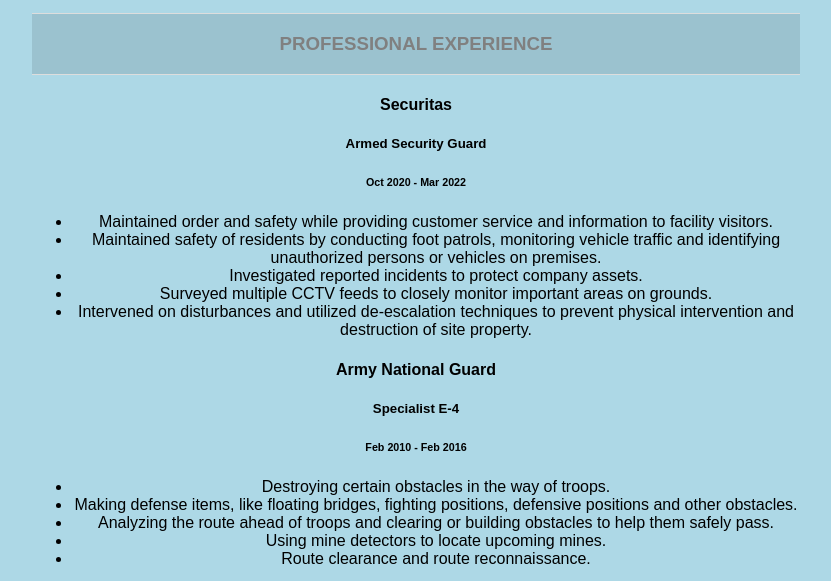
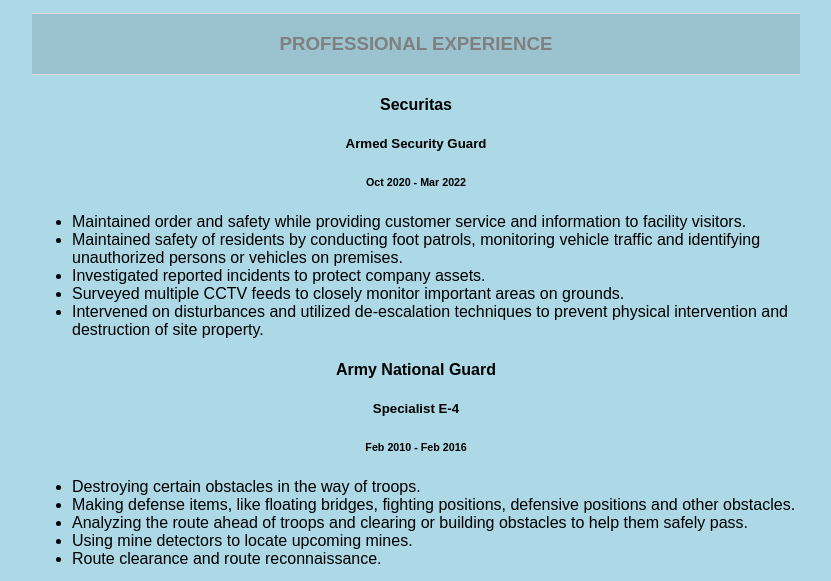
Before and after one commit to thienpkim/thienpkim.github.io, a plain HTML site: page index.html in a window 1280 px wide. Shown: the part 207-788 px from the top of the page, without its empty margins (224-1055 px from the left). Drawn offline with Linux system fonts and the light colour scheme.

Commit message:
Update index.html

```diff
--- a/index.html
+++ b/index.html
@@ -20,22 +20,22 @@
          <h5><center>Armed Security Guard</center></h5>
          <h6><center>Oct 2020 - Mar 2022</center></h6>
          <ul>
-           <center><li>Maintained order and safety while providing customer service and information to facility visitors.</li></center>
-           <center><li>Maintained safety of residents by conducting foot patrols, monitoring vehicle traffic and identifying unauthorized persons or vehicles on premises.</li></center>
-           <center><li>Investigated reported incidents to protect company assets.</li></center>
-           <center><li>Surveyed multiple CCTV feeds to closely monitor important areas on grounds.</li></center>
-           <center><li>Intervened on disturbances and utilized de-escalation techniques to prevent physical intervention and destruction of site property.</li></center>
+          <li>Maintained order and safety while providing customer service and information to facility visitors.</li>
+          <li>Maintained safety of residents by conducting foot patrols, monitoring vehicle traffic and identifying unauthorized persons or vehicles on premises.</li>
+          <li>Investigated reported incidents to protect company assets.</li>
+          <li>Surveyed multiple CCTV feeds to closely monitor important areas on grounds.</li>
+          <li>Intervened on disturbances and utilized de-escalation techniques to prevent physical intervention and destruction of site property.</li>
            </div></center>
        <div>
          <h4><center>Army National Guard</center></h4>
          <h5><center>Specialist E-4</center></h5>
          <h6><center>Feb 2010 - Feb 2016</center></h6>
        <ul>
-         <center><li>Destroying certain obstacles in the way of troops.</li></center>
-          <center><li>Making defense items, like floating bridges, fighting positions, defensive positions and other obstacles.</li></center>
-          <center><li>Analyzing the route ahead of troops and clearing or building obstacles to help them safely pass.</li></center>
-          <center><li>Using mine detectors to locate upcoming mines.</li></center>
-          <center><li>Route clearance and route reconnaissance.</li></center>
+         <li>Destroying certain obstacles in the way of troops.</li>
+         <li>Making defense items, like floating bridges, fighting positions, defensive positions and other obstacles.</li>
+         <li>Analyzing the route ahead of troops and clearing or building obstacles to help them safely pass.</li>
+         <li>Using mine detectors to locate upcoming mines.</li>
+         <li>Route clearance and route reconnaissance.</li>
            </div>
          <div class="exp-header">
        <h3 style='color:grey;'><center>EDUCATION</h3>
```
